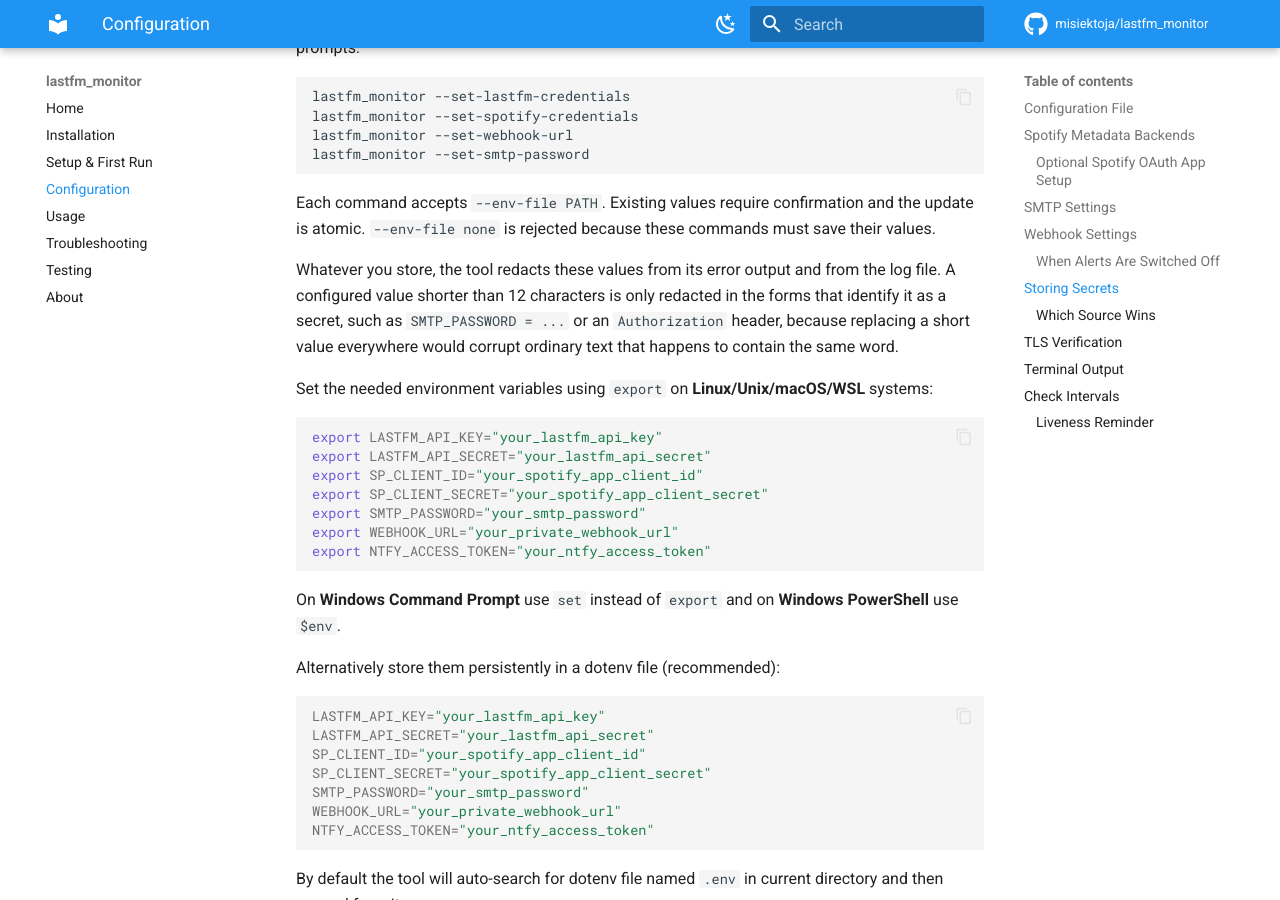
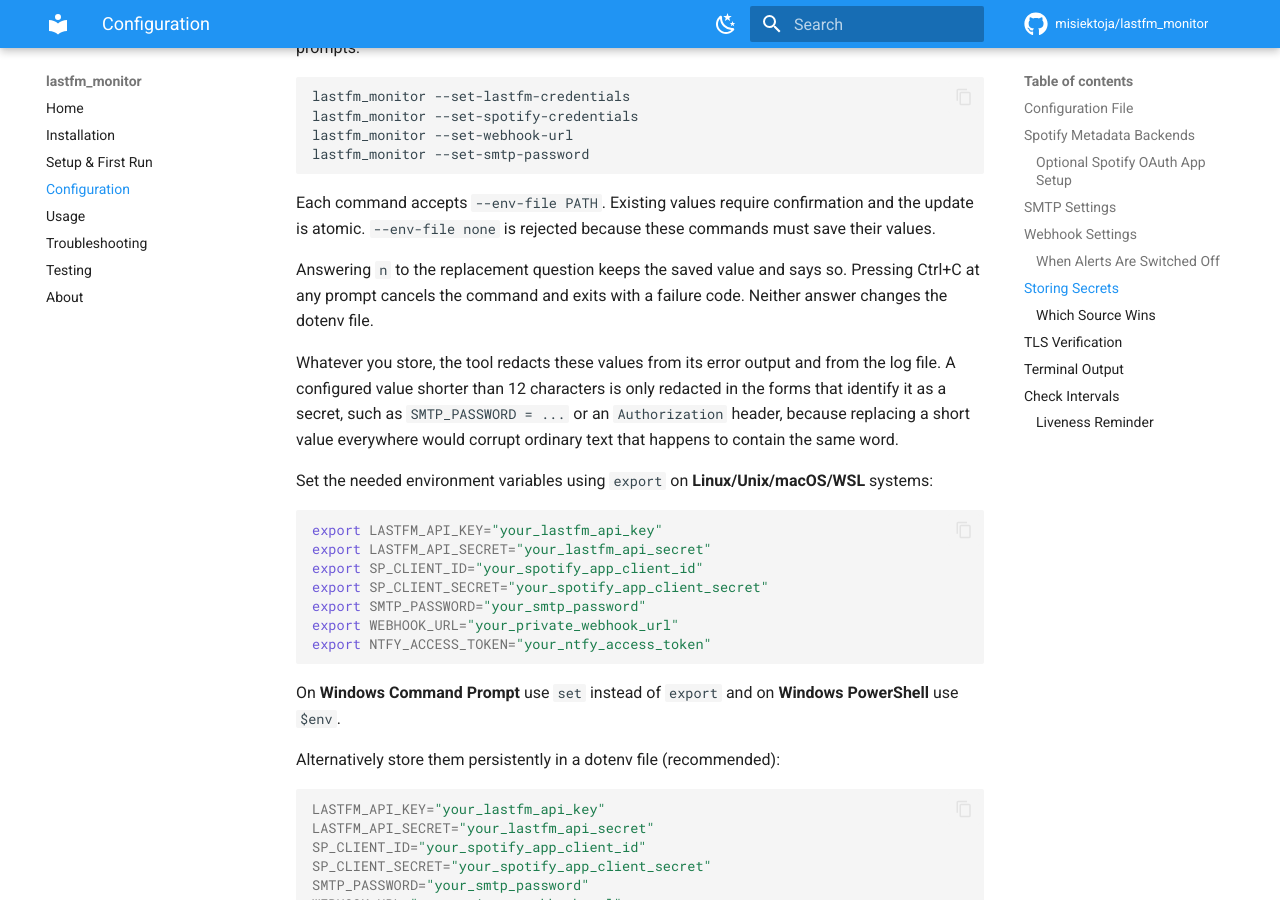
Before and after one commit to misiektoja/lastfm_monitor, an MkDocs documentation site: the page built from docs/configuration.md, in a window 1280 px wide and 900 px high, scrolled down 5514 px. Built offline with MkDocs 1.6.1 and Material for MkDocs 9.7.7, drawn with Linux system fonts in a browser that asks for light colours; comment, search, counter and statistics services are not loaded.

Commit message:
docs(secrets): state what each answer to a secret command does

```diff
--- a/docs/configuration.md
+++ b/docs/configuration.md
@@ -182,6 +182,8 @@ lastfm_monitor --set-smtp-password
 
 Each command accepts `--env-file PATH`. Existing values require confirmation and the update is atomic. `--env-file none` is rejected because these commands must save their values.
 
+Answering `n` to the replacement question keeps the saved value and says so. Pressing Ctrl+C at any prompt cancels the command and exits with a failure code. Neither answer changes the dotenv file.
+
 Whatever you store, the tool redacts these values from its error output and from the log file. A configured value shorter than 12 characters is only redacted in the forms that identify it as a secret, such as `SMTP_PASSWORD = ...` or an `Authorization` header, because replacing a short value everywhere would corrupt ordinary text that happens to contain the same word.
 
 Set the needed environment variables using `export` on **Linux/Unix/macOS/WSL** systems:
```
